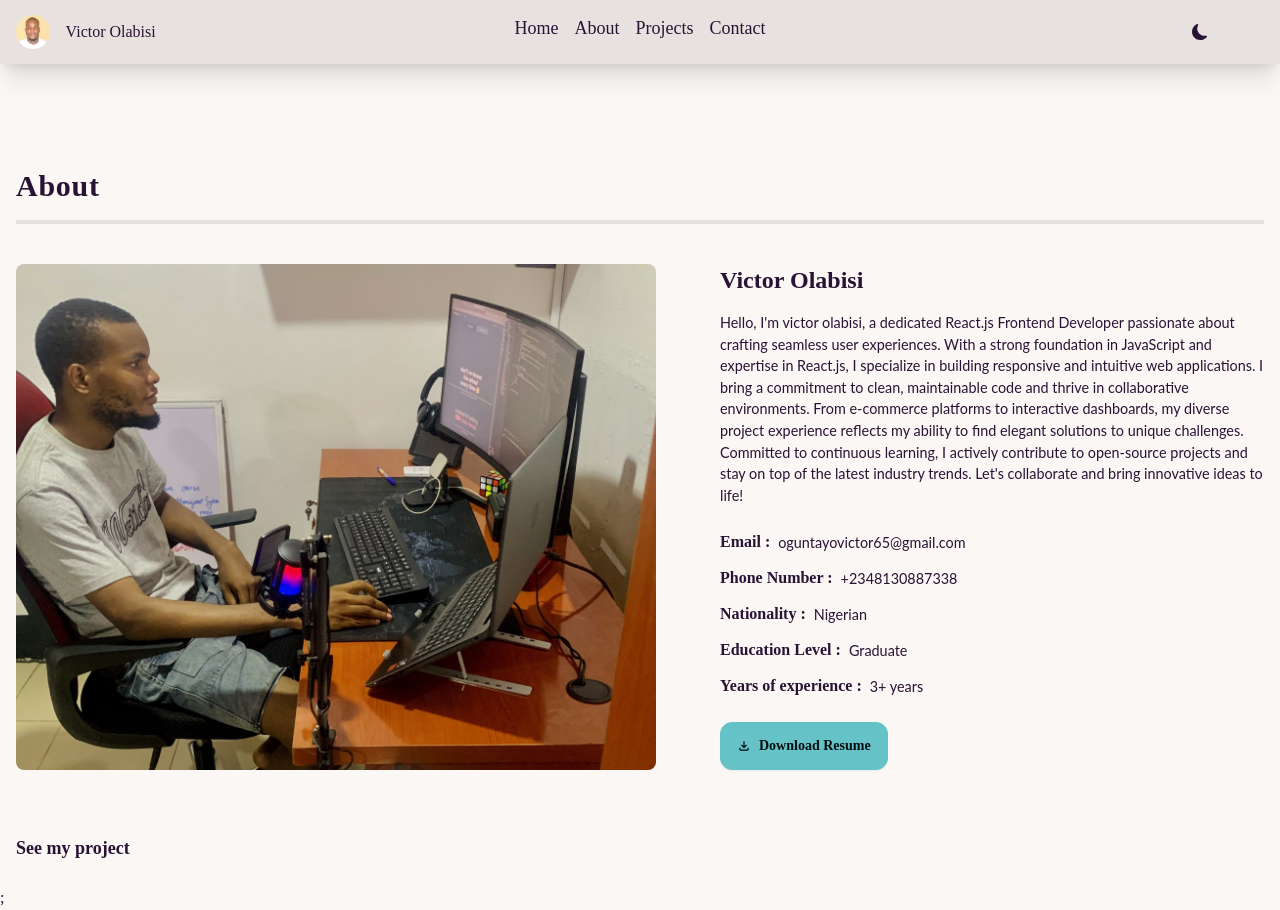
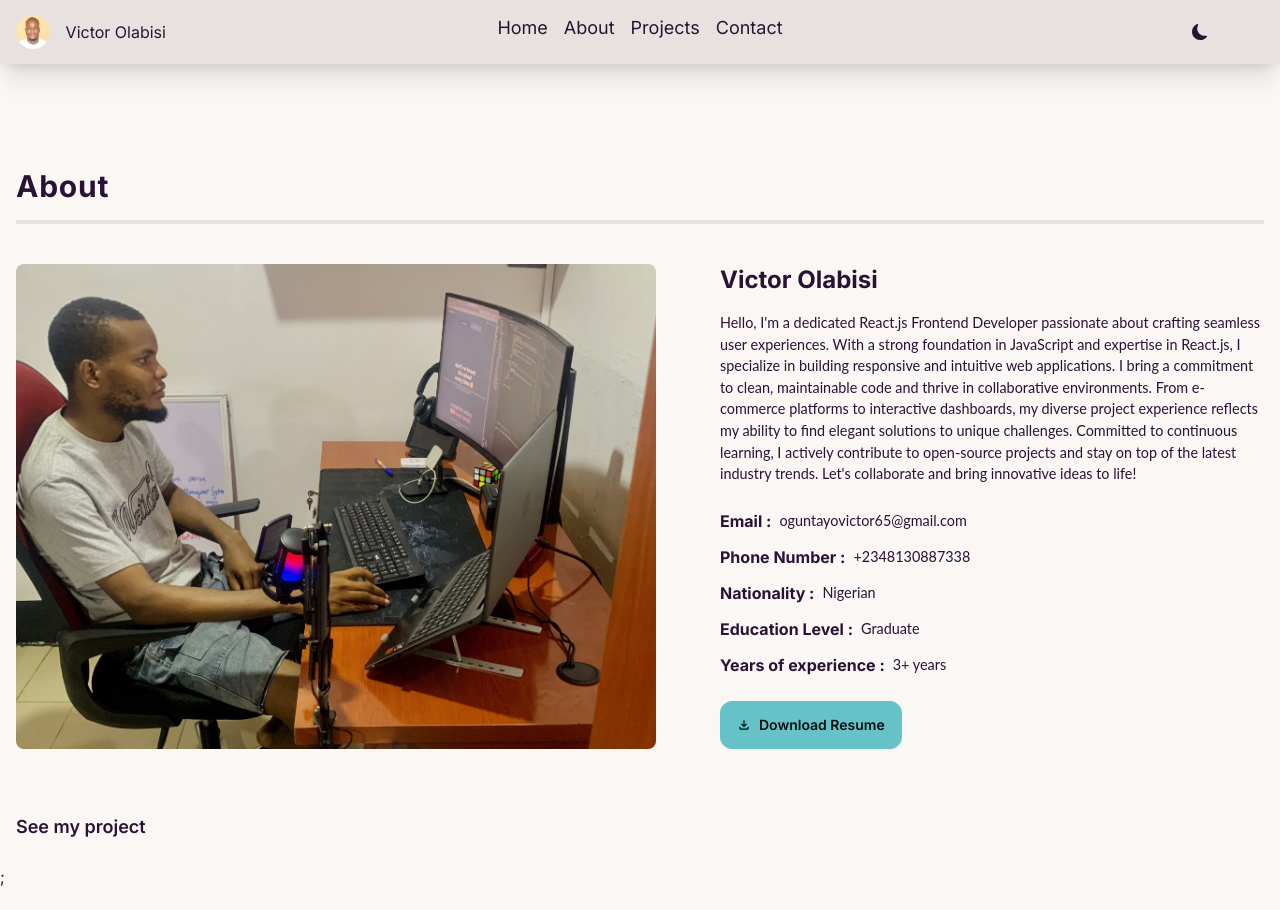
Before and after one commit to vtechwise/reactjs-portfolio, a React (Vite) app: page /about in a window 1280 px wide. After the commit the page ends 889 px from the top, so only its background shows below. Built offline with nearby package versions, Linux system fonts and the light colour scheme; some icons are missing.

Commit message:
adjust font family

```diff
--- a/src/index.css
+++ b/src/index.css
@@ -1,12 +1,18 @@
+@import url('https://fonts.googleapis.com/css2?family=Jost:ital,wght@0,100..900;1,100..900&display=swap');
+@import url('https://fonts.googleapis.com/css2?family=Inter:wght@100..900&display=swap');
+
 @tailwind base;
 @tailwind components;
 @tailwind utilities;
-@import url('https://fonts.googleapis.com/css2?family=Playfair+Display:ital,wght@0,400..900;1,400..900&display=swap');
-@import url('https://fonts.googleapis.com/css2?family=Lato:ital,wght@0,100;0,300;0,400;0,700;0,900;1,100;1,300;1,400;1,700;1,900&family=Playfair+Display:ital,wght@0,400..900;1,400..900&display=swap');
+/* @import url('https://fonts.googleapis.com/css2?family=Playfair+Display:ital,wght@0,400..900;1,400..900&display=swap'); */
+/* @import url('https://fonts.googleapis.com/css2?family=Lato:ital,wght@0,100;0,300;0,400;0,700;0,900;1,100;1,300;1,400;1,700;1,900&family=Playfair+Display:ital,wght@0,400..900;1,400..900&display=swap'); */
 
+/* COMMENT jost font family */
 body {
-    font-family: 'playfair display', serif;
+    font-family: 'inter',serif;
 }
+
+
 p {
     font-family: 'lato', sans-serif;
     font-size: .9rem;
--- a/src/pages/About.jsx
+++ b/src/pages/About.jsx
@@ -24,7 +24,7 @@ const About = () => {
         <div>
           <h2 className="text-2xl font-bold capitalize">victor olabisi</h2>
           <p className="mt-4">
-            Hello, I'm victor olabisi, a dedicated React.js Frontend Developer
+            Hello, I'm a dedicated React.js Frontend Developer
             passionate about crafting seamless user experiences. With a strong
             foundation in JavaScript and expertise in React.js, I specialize in
             building responsive and intuitive web applications. I bring a
```
